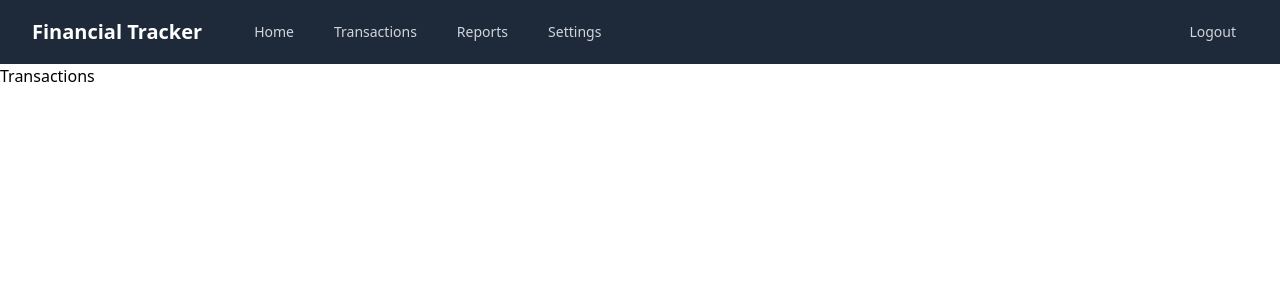
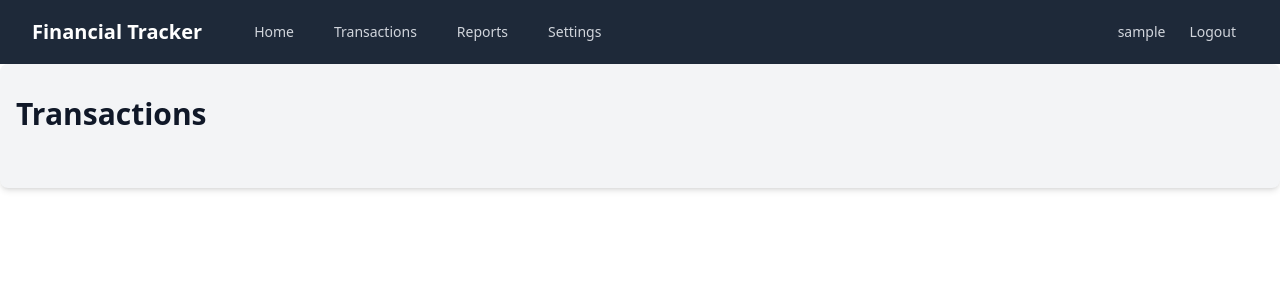
Before and after one commit to Burmese-AI/Financial-Transaction-Tracker, a Django app: page / in a window 1280 px wide. Shown: the top 300 px of the page. Run offline with Django 5.2, Linux system fonts and the light colour scheme; the visitor is signed in with stand-in values (Sample User, id 1); style sheets or scripts are compiled from the project's sources.

Commit message:
Enhanced navbar to display the logged-in user's username and improved the styling of the transactions page with a new container layout.

```diff
--- a/templates/navbar.html
+++ b/templates/navbar.html
@@ -14,8 +14,10 @@
                     </div>
                 </div>
             </div>
+
             <div class="hidden md:block">
                 <div class="ml-4 flex items-center md:ml-6">
+                    <span class="text-gray-300 px-3 py-2 text-sm font-medium">{{ request.user.username }}</span>
                     <a href="/accounts/logout" class="text-gray-300 hover:bg-gray-700 hover:text-white rounded-md px-3 py-2 text-sm font-medium">Logout</a>
                 </div>
             </div>
--- a/transactions/templates/transactions/transactions.html
+++ b/transactions/templates/transactions/transactions.html
@@ -2,5 +2,11 @@
 
 
 {% block content %}
-<h1>Transactions</h1>
+
+<div class="container mx-auto px-4 py-8 bg-gray-100 rounded-lg shadow-md">
+    <h1 class="text-3xl font-bold text-gray-900 mb-6">Transactions</h1>
+</div>
+
+
+
 {% endblock content %}
```
